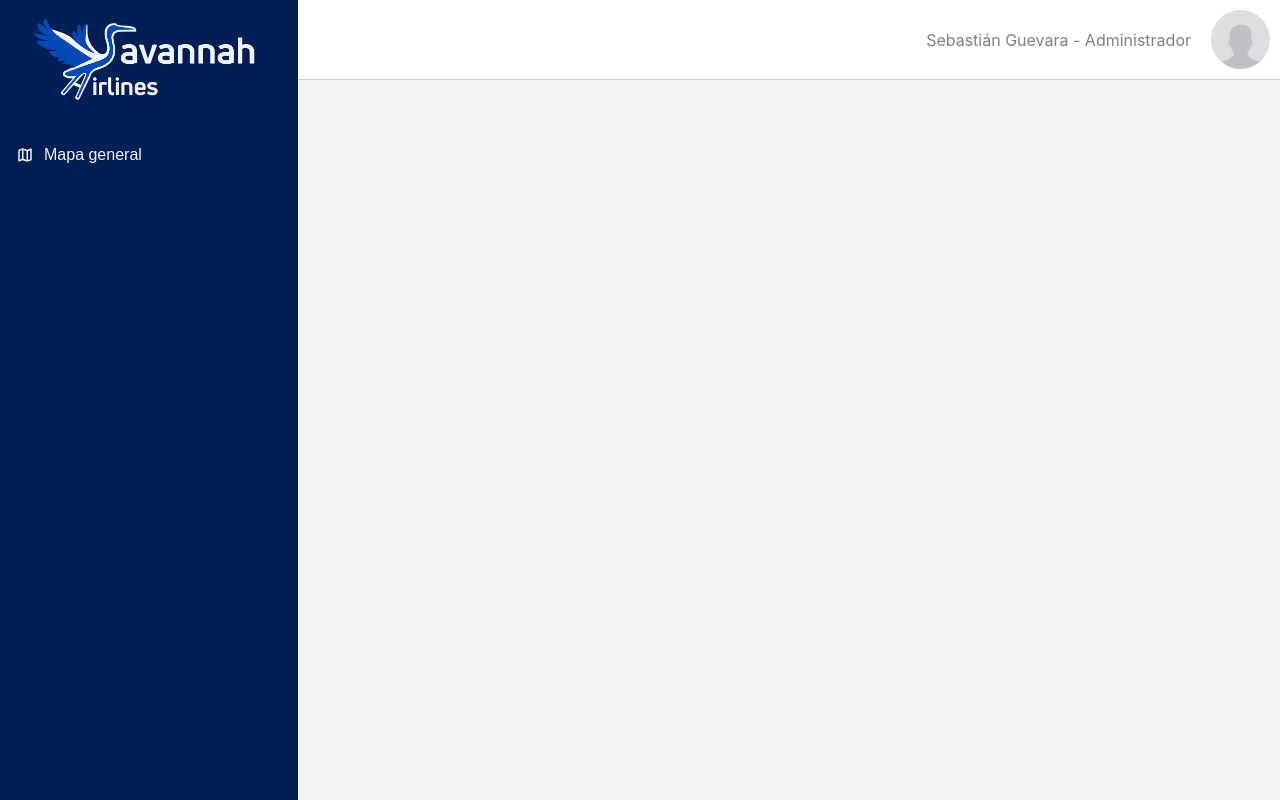
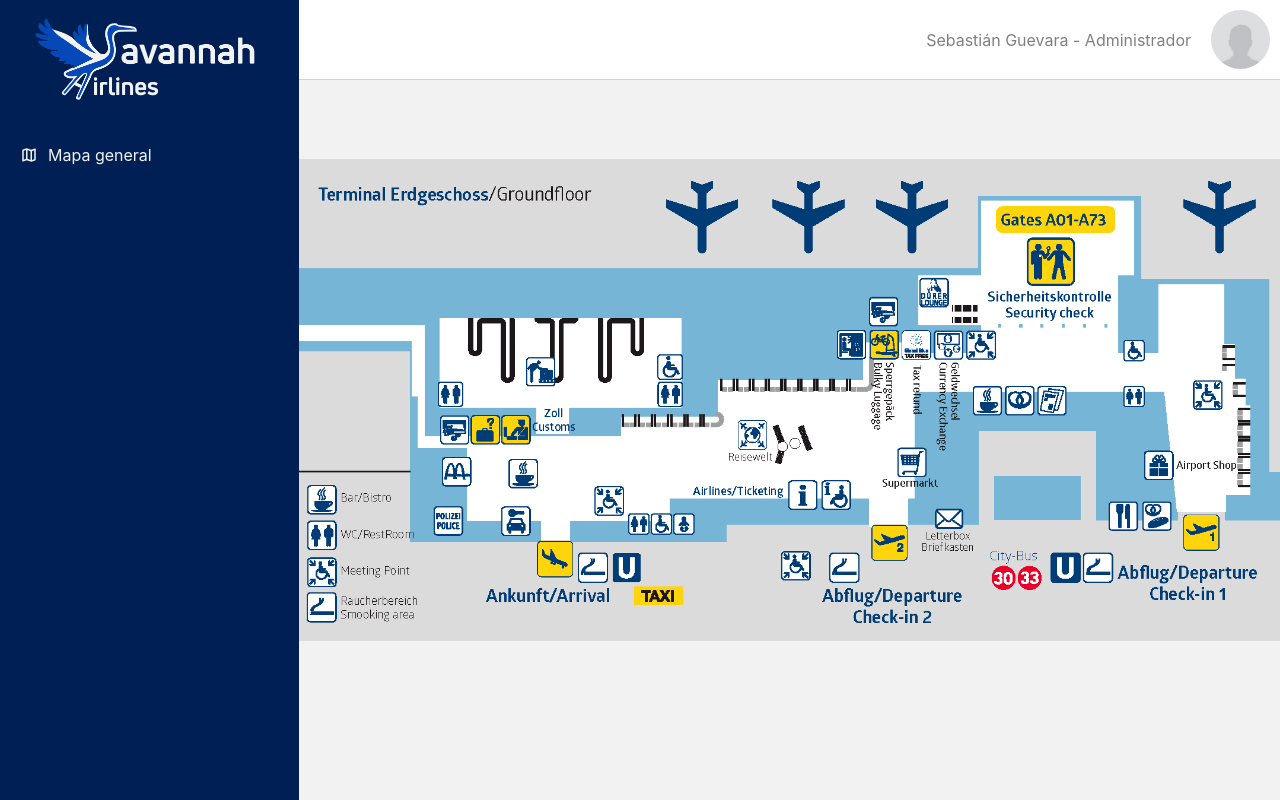
Before and after one commit to SebastianGuevara/securitySystem-front, a React (Vite) app: page /map in a window 1280 px wide. Built offline with nearby package versions, Linux system fonts and the light colour scheme.

Commit message:
Agrega ruteo

```diff
--- a/package.json
+++ b/package.json
@@ -15,6 +15,7 @@
     "react": "^18.2.0",
     "react-dom": "^18.2.0",
     "react-redux": "^8.1.3",
+    "react-router-dom": "^6.17.0",
     "styled-components": "^6.1.0"
   },
   "devDependencies": {
--- a/src/App.jsx
+++ b/src/App.jsx
@@ -1,9 +1,24 @@
-import MainPage from "./pages/MainPage";
+import { Container } from "./components/common/Containers";
+import Header from "./components/features/main/Header";
+import Sidebar from "./components/features/main/Sidebar";
+import { BrowserRouter as Router, Route} from "react-router-dom";
+import { Routes } from "react-router-dom/dist"
+import Map from "./pages/Map";
 
 function App() {
 
   return (
-    <MainPage/>
+    <Container>
+      <Router>
+        <Sidebar/>
+        <Header/>
+        <Routes>
+          <Route path="/map" element={<Map/>}/>
+          <Route path="*" element={null}/>
+        </Routes>
+      </Router>
+    </Container>
+
   )
 }
 
--- a/src/components/common/Buttons.js
+++ b/src/components/common/Buttons.js
@@ -1,5 +1,6 @@
 import styled from 'styled-components';
 import ColorPallete from '../../assets/ColorPallete';
+import { Link } from 'react-router-dom';
 
 export const IconButton = styled.button`
 background-color: transparent;
@@ -13,7 +14,7 @@ left: 10px;
 }
 `
 
-export const AdminSidebarButton = styled.button`
+export const AdminSidebarButton = styled(Link)`
 width: 100%;
 height: 30px;
 display: flex;
@@ -23,10 +24,13 @@ font-size: 1rem;
 border: transparent;
 color: ${ColorPallete.background};
 background-color: transparent;
+padding: 0 10px;
+box-sizing: border-box;
 cursor: pointer;
-transition: 0.5s;
+transition: 0.1s;
 gap: 10px;
 white-space:nowrap;
+text-decoration:none;
 
 &:hover{
     border-left: 3px solid ${ColorPallete.blue};
--- a/src/components/common/Containers.js
+++ b/src/components/common/Containers.js
@@ -8,6 +8,7 @@ display:flex;
 align-items:flex-start;
 justify-content:flex-start;
 background-color: ${ColorPallete.background};
+position: relative;
 `
 export const SidebarContainer = styled.div`
 height:100vh;
@@ -25,6 +26,8 @@ box-sizing: border-box;
 flex-direction: column;
 gap:30px;
 z-index: 2;
+
+
 
 @media (orientation: portrait) {
     min-width:0px;
@@ -45,9 +48,20 @@ padding: 10px;
 box-sizing: border-box;
 position: relative;
 gap:20px;
+position: absolute;
+
+z-index: 1;
 @media (orientation: portrait) {
     height:50px;
 }
+`
 
+export const DefaultContainer = styled.div`
+height:100%;
+width:100%;
+display: flex;
+align-items: center;
+justify-content: center;
+overflow: hidden;
 
 `
--- a/src/components/features/main/Sidebar.jsx
+++ b/src/components/features/main/Sidebar.jsx
@@ -17,7 +17,7 @@ const Sidebar = () =>{
     return(
         <SidebarContainer ref={sidebarRef} width={sidebar.sidebarWidth} onBlur={()=>console.log("test2")}>
             <LogoImage src={logo}/>
-            <AdminSidebarButton>
+            <AdminSidebarButton to="/map">
                 <SidebarIcon icon="material-symbols:map-outline" width='18px'/>
                 Mapa general
             </AdminSidebarButton>
--- a/src/pages/MainPage.jsx
+++ /dev/null
@@ -1,14 +0,0 @@
-import { Container } from "../components/common/Containers"
-import Header from "../components/features/main/Header"
-import Sidebar from "../components/features/main/Sidebar";
-
-const MainPage = () => {
-    return (
-        <Container>
-            <Sidebar/>
-            <Header/>
-        </Container>
-    )
-}
-
-export default MainPage;
--- /dev/null
+++ b/src/pages/Map.jsx
@@ -0,0 +1,11 @@
+import { DefaultContainer } from "../components/common/Containers"
+import Placeholder from "../assets/images/placeholder1.png"
+const Map = () => {
+   return(
+    <DefaultContainer>
+        <img style={{width:"100%"}} src={Placeholder}/>
+    </DefaultContainer>
+   )
+}
+
+export default Map;
```
Also changed, not shown: src/assets/images/placeholder1.png (added), 1 other file (tests, documents, lock files or other folders).
